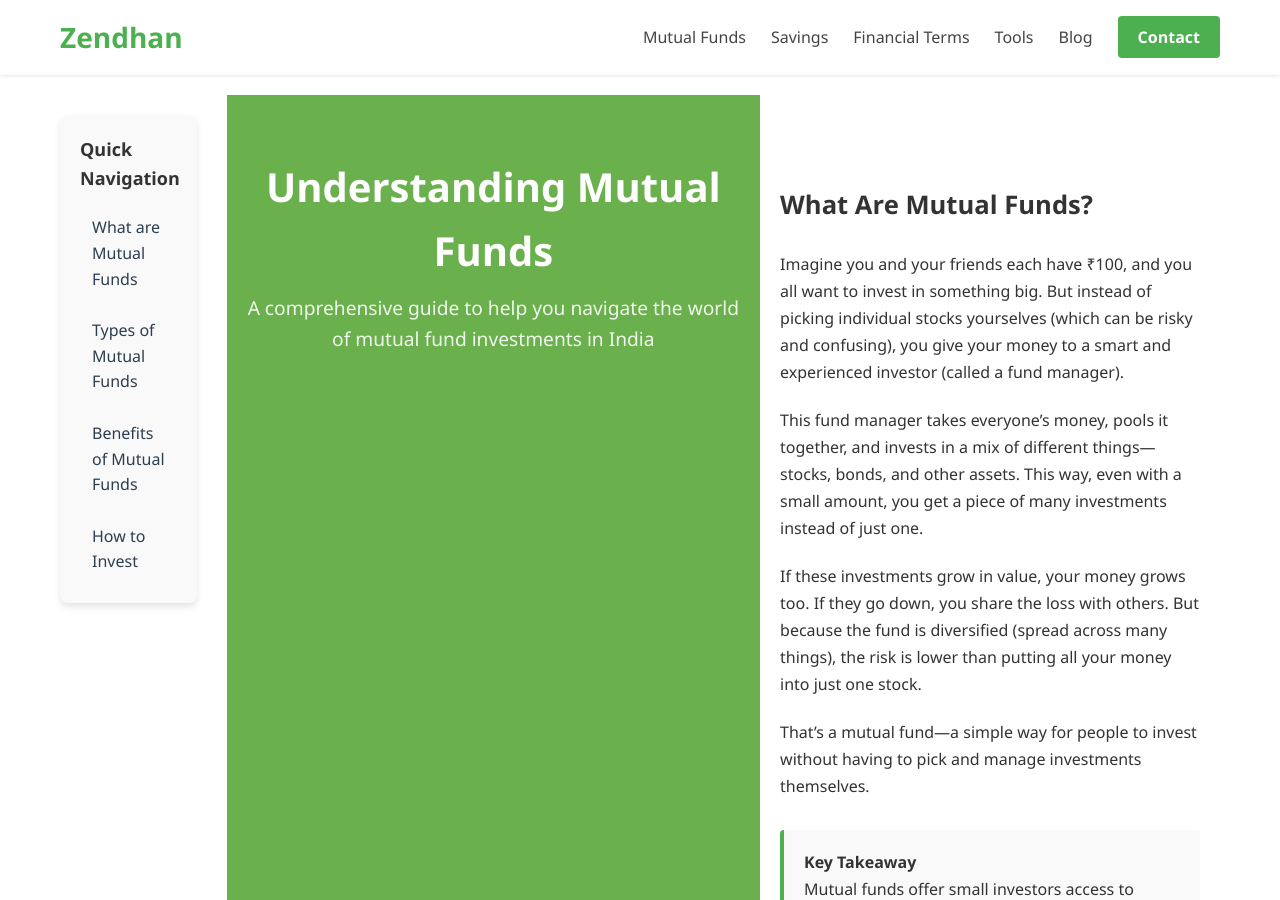
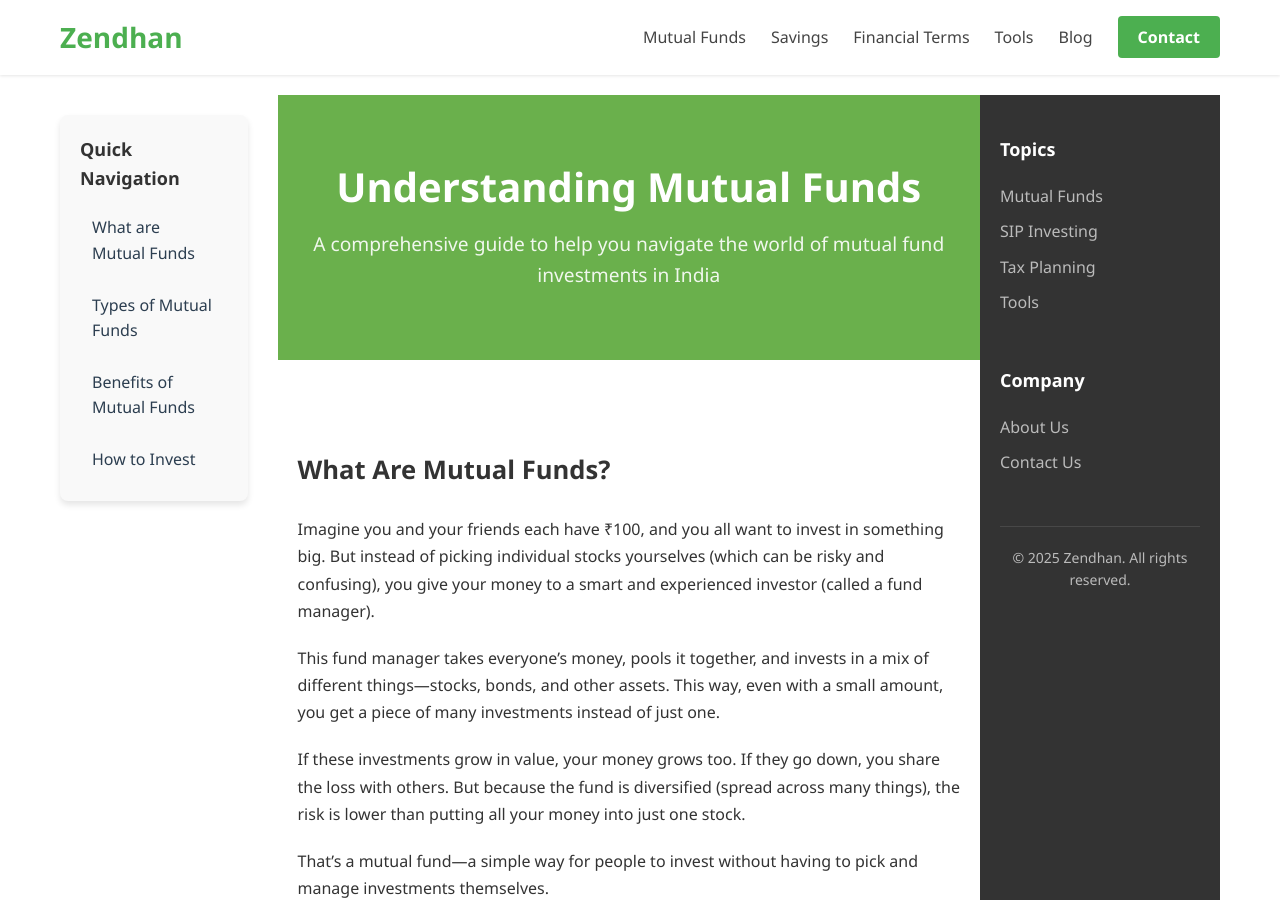
Before and after one commit to nandan11/zendhan, a Jekyll site: the page built from mutual-funds.html, in a window 1280 px wide and 900 px high. Built offline with Jekyll 4.4.1, drawn with Linux system fonts in a browser that asks for light colours.

Commit message:
Update mutual-funds.html

```diff
--- a/mutual-funds.html
+++ b/mutual-funds.html
@@ -18,7 +18,7 @@
         <li><a href="#how-to-invest">How to Invest</a></li>
     </ul>
 </nav>
-
+<div class="right-content">
  <!-- Page Title -->
 <section class="page-title">
     <div class="page-title-container">
```
